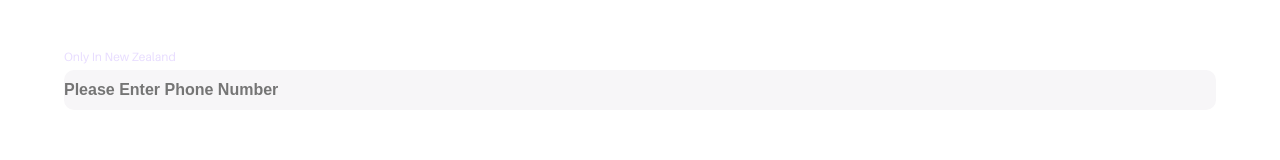
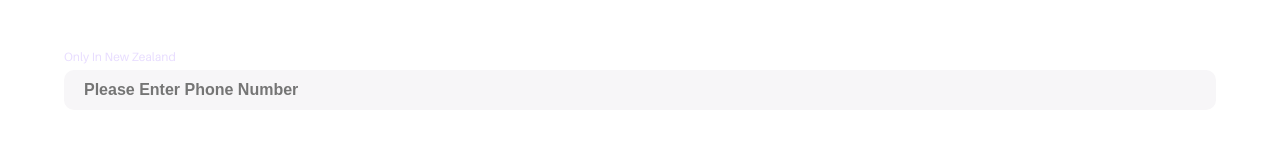
Before and after one commit to MickyPrice/Yoobee-Bemo-App-Frontend, a Vue app: page /signup in a window 1280 px wide. Shown: the part 474-634 px from the top of the page. Built offline with nearby package versions, Linux system fonts and the light colour scheme; no server answers; what vue-socket.io-extended would draw is missing.

Commit message:
add v bind

```diff
--- a/src/components/form/PhoneNumberBoxForm.vue
+++ b/src/components/form/PhoneNumberBoxForm.vue
@@ -42,7 +42,7 @@ div {
     border-radius: $corners-10;
     border: none;
     outline: none;
-    &[type="number"] {
+    &[type="tel"] {
       padding-left: $padding-20;
     }
     &:active {
--- a/src/services/api/auth.js
+++ b/src/services/api/auth.js
@@ -1,6 +1,8 @@
 import repository from './repository';
 
 const END_POINT = '/auth';
+
+const signup = ( request ) => repository.post(END_POINT + '/signup', request);
 
 const login = ( request ) => repository.post(END_POINT + '/login', request);
 
@@ -9,6 +11,7 @@ const logout = () => repository.get(END_POINT + '/logout');
 const verify = ( request ) => repository.post(END_POINT + '/login/verify', request);
 
 export {
+    signup,
     login,
     verify,
     logout
--- a/src/views/login/Login.vue
+++ b/src/views/login/Login.vue
@@ -22,7 +22,7 @@
           <PhoneNumberBoxForm v-model="form.phone">
             <slot slot="top-text">Only In New Zealand</slot>
           </PhoneNumberBoxForm>
-          <SubmitButton></SubmitButton>
+          <SubmitButton />
         </form>
       </template>
       <slot slot="PushCardBottomText">New? Get Started</slot>
--- a/src/views/login/Signup.vue
+++ b/src/views/login/Signup.vue
@@ -18,13 +18,15 @@
       <slot slot="PushCardTitle">Get Started</slot>
       <slot slot="PushCardSubTitle">Welcome, lets get you setup</slot>
       <template slot="SlotComponents">
-        <form action="login">
-          <TextBoxForm></TextBoxForm>
-          <EmailBoxForm></EmailBoxForm>
-          <PhoneNumberBoxForm>
+        <form @submit.prevent="signupUser">
+          <TextBoxForm v-model="signupObject.username" />
+          <EmailBoxForm @emailUpdate="email($event)"/>
+          <PhoneNumberBoxForm
+          v-model="signupObject.phone"
+          >
             <slot slot="top-text">Only In New Zealand</slot>
           </PhoneNumberBoxForm>
-          <SubmitButton></SubmitButton>
+          <SubmitButton />
         </form>
       </template>
       <slot slot="PushCardBottomText">Already with Us? Login</slot>
@@ -33,12 +35,15 @@
 </template>
 
 <script>
-import PushCard from "../../components/layout/PushCard.vue";
-import TextBoxForm from "../../components/form/TextBoxForm.vue";
-import EmailBoxForm from "../../components/form/EmailBoxForm.vue";
-import PhoneNumberBoxForm from "../../components/form/PhoneNumberBoxForm.vue";
-import SubmitButton from "../../components/form/SubmitButton.vue";
-import Bibutton from "../../components/buttons/BiButton.vue";
+import PushCard from "@/components/layout/PushCard.vue";
+import TextBoxForm from "@/components/form/TextBoxForm.vue";
+import EmailBoxForm from "@/components/form/EmailBoxForm.vue";
+import PhoneNumberBoxForm from "@/components/form/PhoneNumberBoxForm.vue";
+import SubmitButton from "@/components/form/SubmitButton.vue";
+import Bibutton from "@/components/buttons/BiButton.vue";
+
+// import { signup } from "@/services/api/auth.js"
+
 export default {
   components: {
     PushCard,
@@ -48,6 +53,35 @@ export default {
     SubmitButton,
     Bibutton,
   },
+  data: function() {
+    return{
+      signupObject: {
+        username: "",
+        email: "",
+        phone: ""
+      },
+    }
+  },
+  methods:{
+
+    signupUser(){
+      console.log(this.signupObject)
+    }
+    // checkSignup(){
+    //   try{
+    //     // if(){
+    //     //   throw new error("Phone number missing");
+    //     // }
+    //     signup(signupObject).then((res) => {
+    //       console.log(res)
+    //     })
+    //   }
+    //   catch {(error) => {
+    //       console.log(error)
+    //   }}
+    // }
+  },
+
 };
 </script>
 
```
